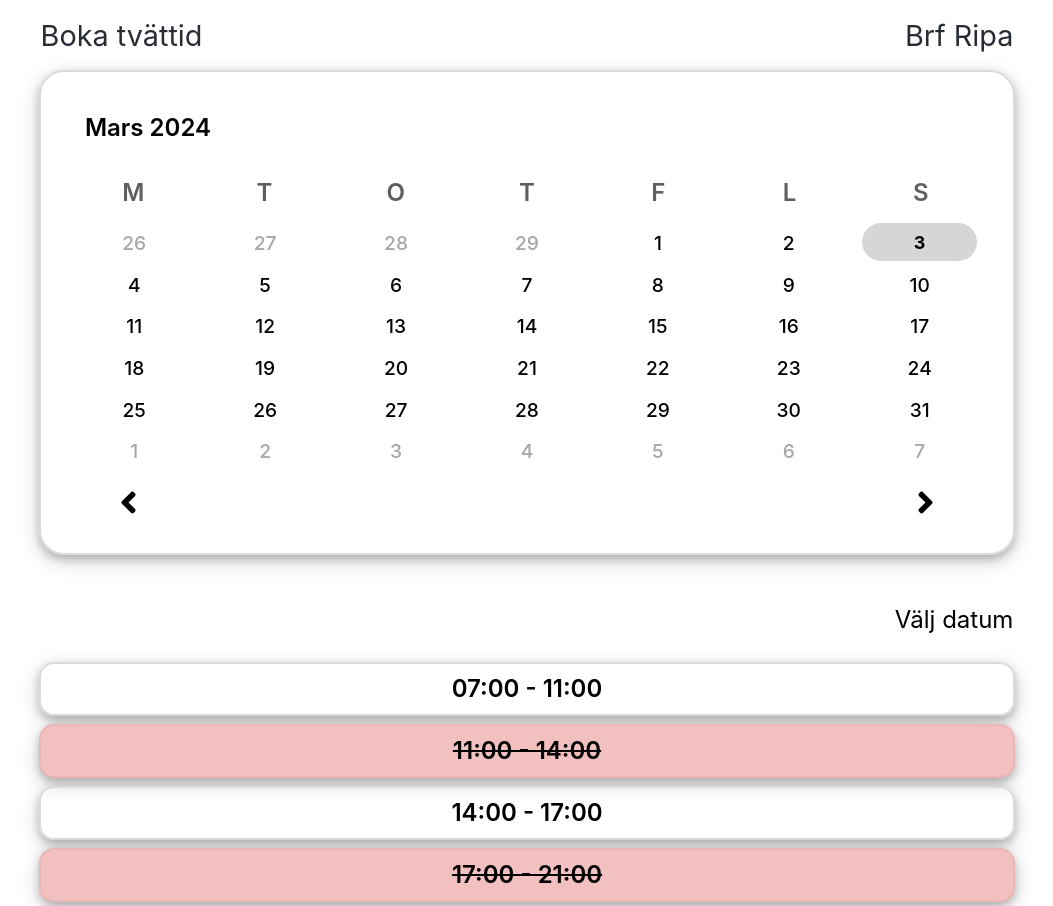
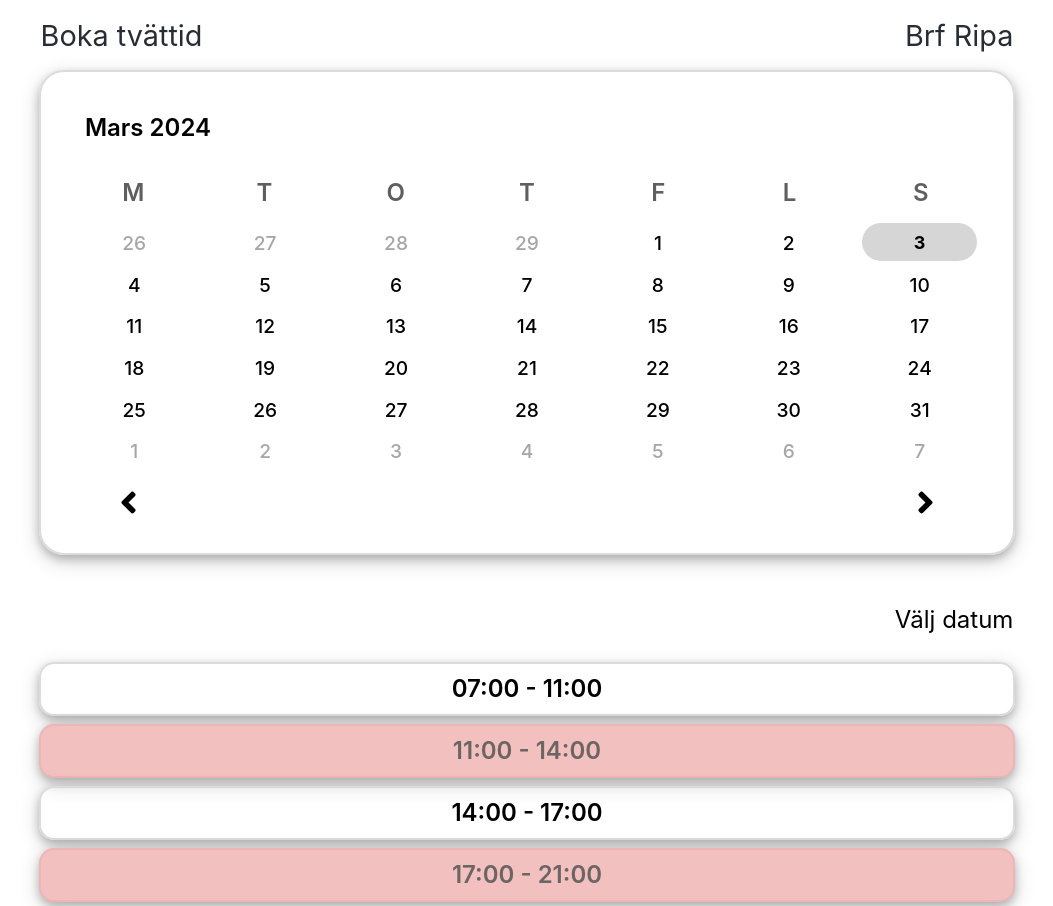
Before and after one commit to gustavAlbrekts0n/bokningsapp, a React (Create React App) app in the folder react-app/: page / in a window 1280 px wide. Shown: the whole page, without its empty margins (113-1166 px from the left). Built offline with nearby package versions, Linux system fonts and the light colour scheme.

Commit message:
Initially working on getting data

```diff
--- a/react-app/src/components/time-picker.css
+++ b/react-app/src/components/time-picker.css
@@ -56,10 +56,7 @@
 }
 
 .booked p {
-    text-decoration: line-through;
-    text-decoration-thickness: 2px;
-    text-decoration-skip: none;
-    vertical-align: middle;
+    color: rgba(78, 78, 78, 0.815);
 }
 
 .booked:hover {
--- a/react-app/src/components/time-picker.js
+++ b/react-app/src/components/time-picker.js
@@ -10,7 +10,7 @@ const Time = ({ index, date, isBooked }) => {
 
     return (
         <div className={"time" + (isBooked ? " booked" : "")} onClick={() => {
-            const data = { index, date, isBooked };
+            const data = { date: date.date, index, isBooked };
             const options = {
                 method: "POST",
                 headers: {
```
Also changed, not shown: 7 other files (tests, documents, lock files or other folders).
